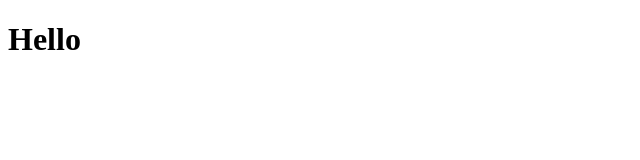
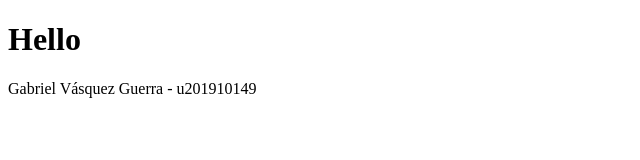
Before and after one commit to upc-is/ihc-front, a plain HTML site: page introHtmlCss/siguiente.html in a window 1280 px wide. Shown: the whole page, without its empty margins (0-640 px from the left). Drawn offline with Linux system fonts and the light colour scheme.

Commit message:
Changed by Gabriel Vasquez

```diff
--- a/introHtmlCss/siguiente.html
+++ b/introHtmlCss/siguiente.html
@@ -6,5 +6,6 @@
 </head>
 <body>
     <h1>Hello</h1>
+    <p>Gabriel Vásquez Guerra - u201910149</p>
 </body>
 </html>
```
